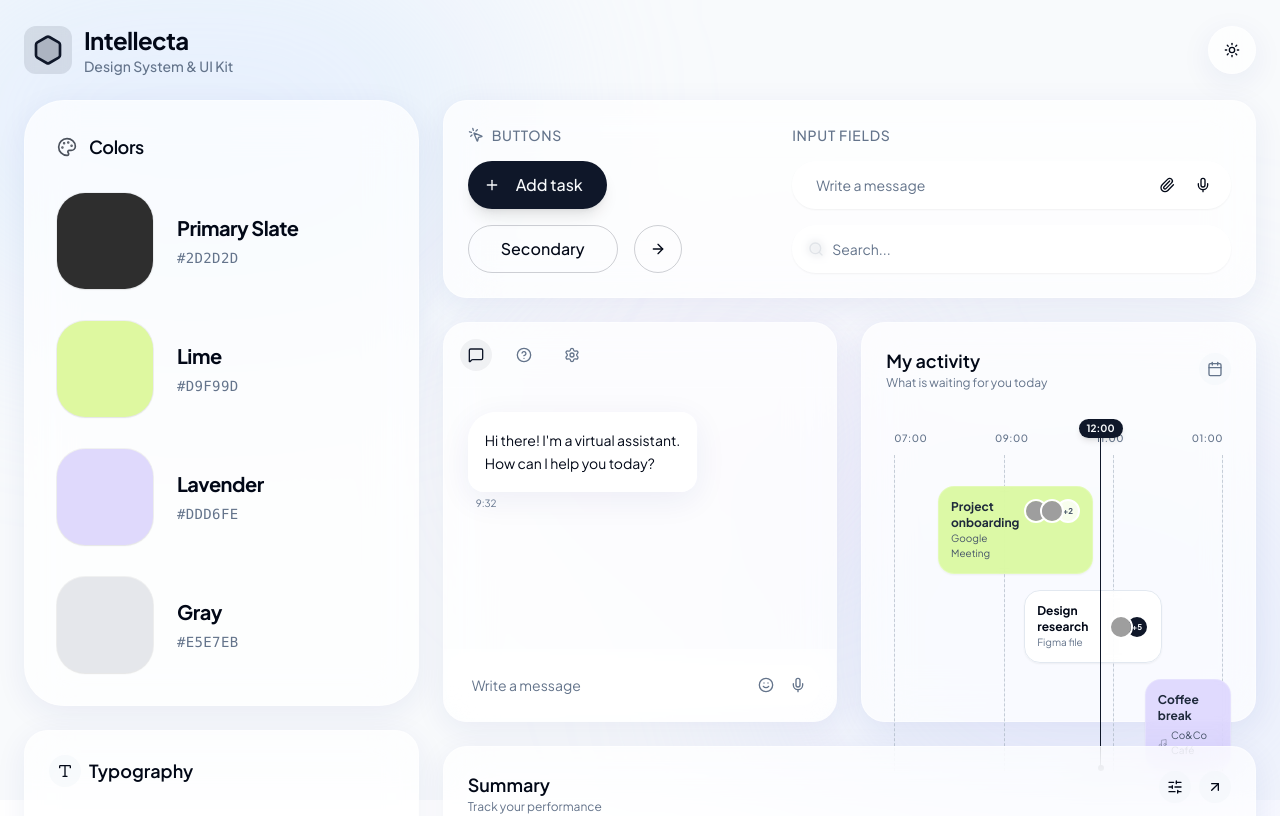
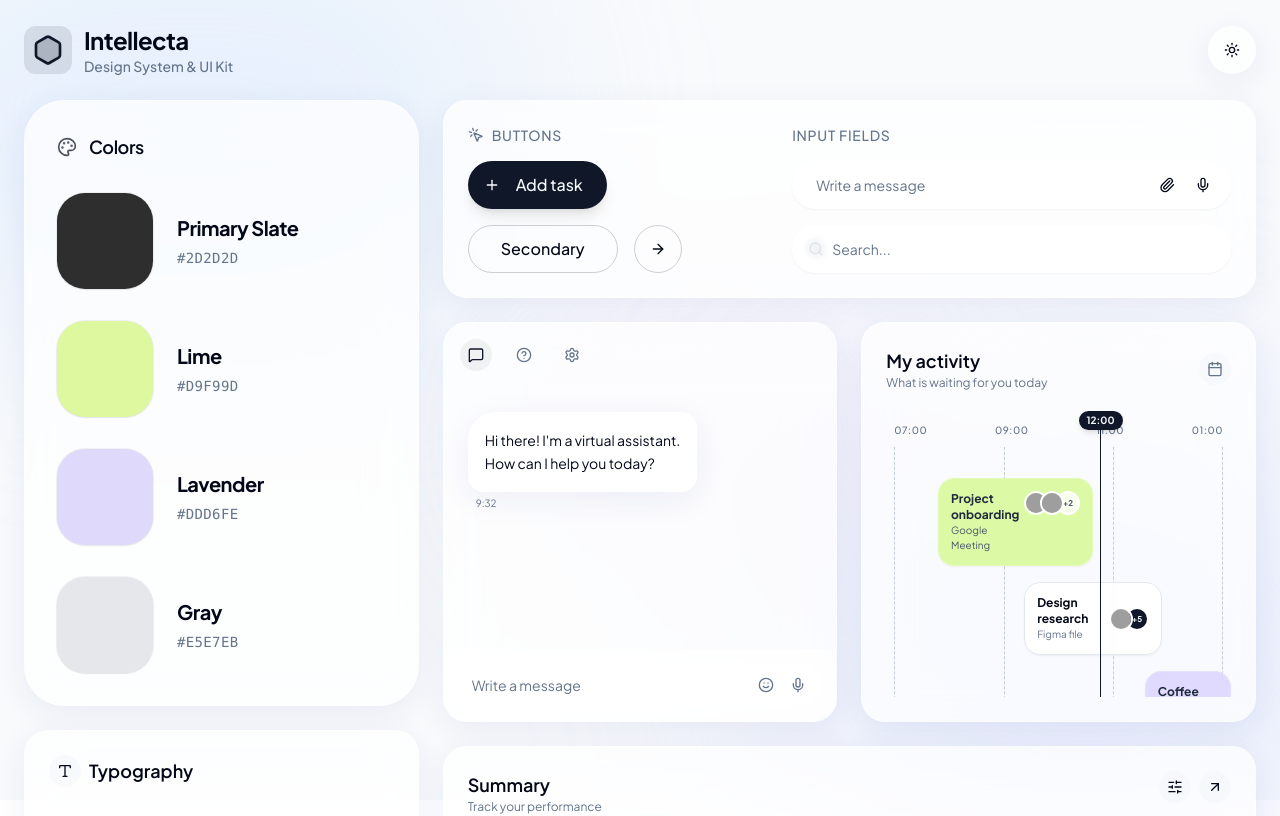
Before and after one commit to kimberlyPrest/intellecta-ui-kit-5j6g0vlra, a React (Vite) app: page / in a window 1280 px wide. Shown: the top 816 px of the page. Built offline with nearby package versions, Linux system fonts and the light colour scheme; grey boxes are pictures that could not be loaded.

Commit message:
Fix overflow in dashboard panels

```diff
--- a/src/components/dashboard/ActivityTimeline.tsx
+++ b/src/components/dashboard/ActivityTimeline.tsx
@@ -5,8 +5,8 @@ import { Button } from '@/components/ui/button'
 
 export function ActivityTimeline() {
   return (
-    <GlassCard className="h-[400px] flex flex-col" delay={600}>
-      <div className="flex items-center justify-between mb-8">
+    <GlassCard className="h-[400px] flex flex-col overflow-hidden" delay={600}>
+      <div className="flex items-center justify-between mb-4 shrink-0">
         <div>
           <h3 className="text-lg font-semibold">My activity</h3>
           <p className="text-xs text-muted-foreground">
@@ -22,7 +22,8 @@ export function ActivityTimeline() {
         </Button>
       </div>
 
-      <div className="flex-1 relative mt-2">
+      <div className="flex-1 overflow-y-auto min-h-0 pt-4 -mr-2 pr-2">
+        <div className="relative min-h-full">
           {/* Time Axis */}
           <div className="flex justify-between text-[10px] text-muted-foreground font-medium uppercase tracking-wider mb-2 px-2">
             <span>07:00</span>
@@ -40,15 +41,15 @@ export function ActivityTimeline() {
           </div>
 
           {/* Current Time Indicator */}
-        <div className="absolute top-0 bottom-0 left-[62%] w-px bg-primary z-20 flex flex-col items-center">
-          <div className="bg-primary text-primary-foreground text-[10px] font-bold px-2 py-0.5 rounded-full -mt-3 shadow-md">
+          <div className="absolute top-0 bottom-0 left-[62%] w-px bg-primary z-20 flex flex-col items-center pointer-events-none">
+            <div className="bg-primary text-primary-foreground text-[10px] font-bold px-2 py-0.5 rounded-full -mt-3 shadow-md whitespace-nowrap">
               12:00
             </div>
             <div className="w-1.5 h-1.5 rounded-full bg-primary absolute bottom-0"></div>
           </div>
 
           {/* Events Container */}
-        <div className="relative h-full pt-8 space-y-4">
+          <div className="relative pt-8 space-y-4 pb-4">
             {/* Event 1 */}
             <div className="relative left-[15%] w-[45%] bg-[#D9F99D]/90 backdrop-blur-sm p-3 rounded-2xl shadow-sm hover:shadow-md hover:-translate-y-1 transition-all duration-300 border border-white/20 group cursor-pointer">
               <div className="flex justify-between items-start">
@@ -79,7 +80,9 @@ export function ActivityTimeline() {
               <div className="flex justify-between items-center">
                 <div>
                   <h4 className="text-xs font-bold">Design research</h4>
-                <p className="text-[10px] text-muted-foreground">Figma file</p>
+                  <p className="text-[10px] text-muted-foreground">
+                    Figma file
+                  </p>
                 </div>
                 <div className="flex -space-x-2">
                   <Avatar className="w-6 h-6 border-2 border-background">
@@ -108,6 +111,7 @@ export function ActivityTimeline() {
             </div>
           </div>
         </div>
+      </div>
     </GlassCard>
   )
 }
```
Also changed, not shown: 7 other files (tests, documents, lock files or other folders). Lines whose indentation alone changed are shown as unchanged.
